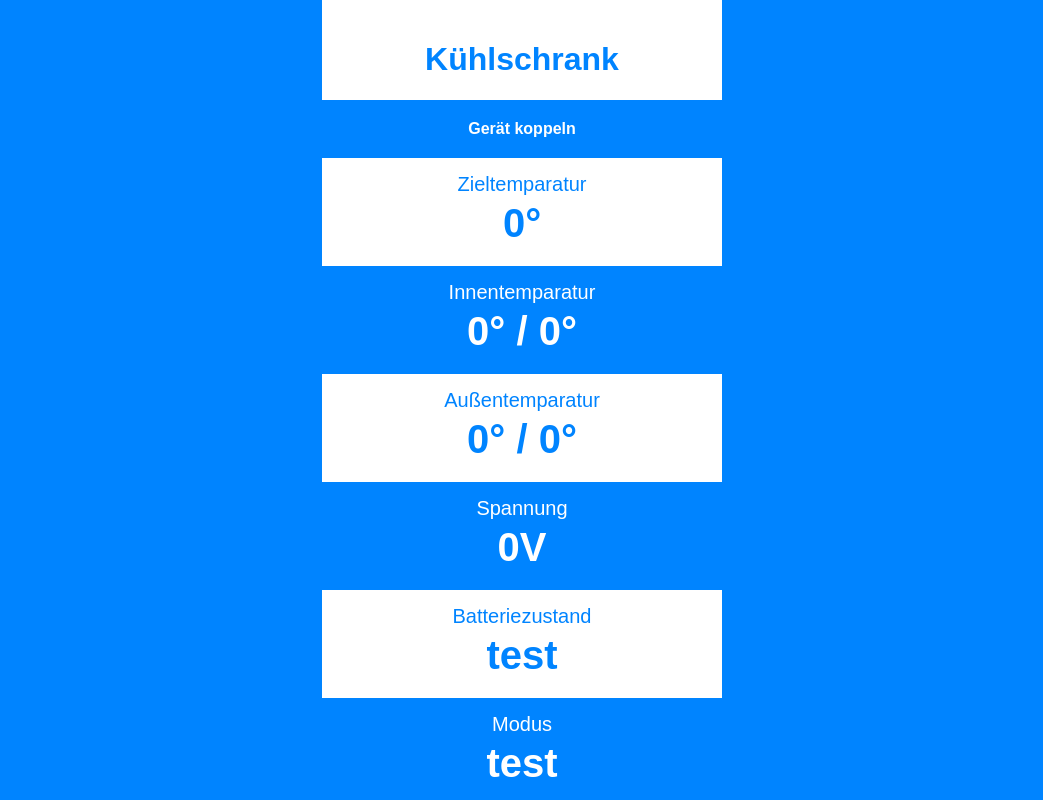
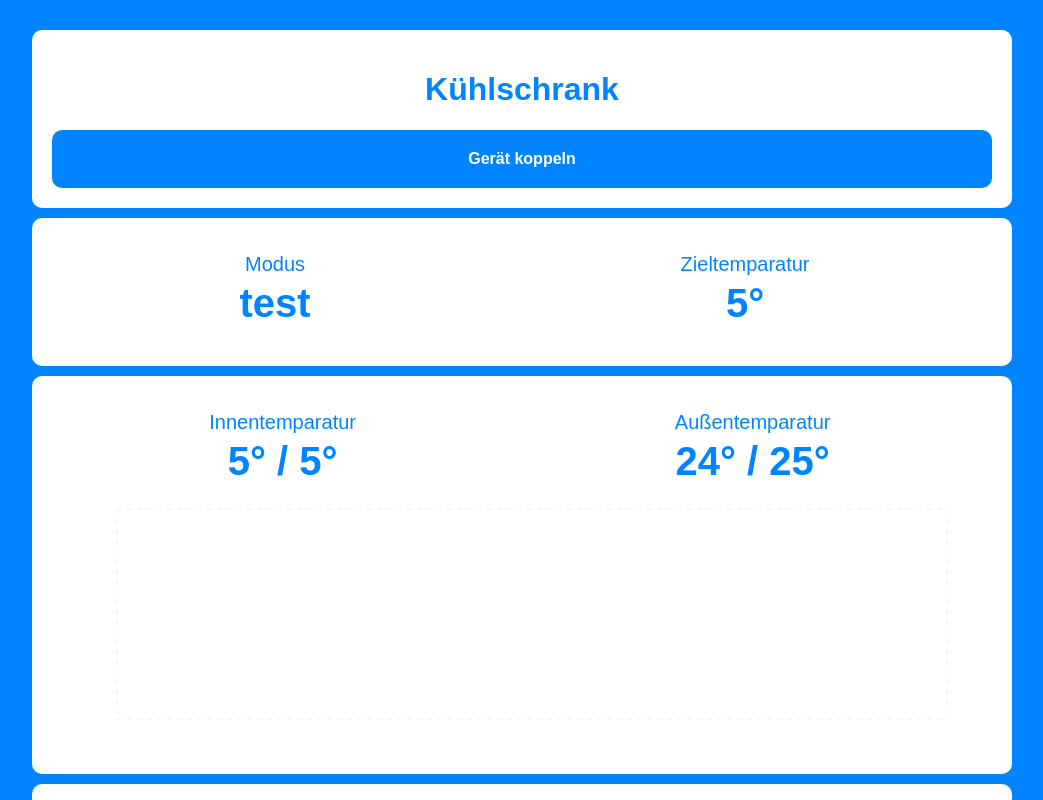
Before and after one commit to Jonasdoubleyou/cooler, a React (Create React App) app: page / in a window 1280 px wide. Shown: the top 800 px of the page, without its empty margins (118-1161 px from the left). Built offline with nearby package versions, Linux system fonts and the light colour scheme.

Commit message:
Add histographs

```diff
--- a/package.json
+++ b/package.json
@@ -10,10 +10,12 @@
     "@types/node": "^12.0.0",
     "@types/react": "^17.0.0",
     "@types/react-dom": "^17.0.0",
+    "@types/recharts": "^2.0.0",
     "@types/web-bluetooth": "^0.0.9",
     "react": "^17.0.2",
     "react-dom": "^17.0.2",
     "react-scripts": "4.0.3",
+    "recharts": "^2.0.9",
     "typescript": "^4.1.2",
     "web-vitals": "^1.0.1"
   },
--- a/src/App.css
+++ b/src/App.css
@@ -1,7 +1,6 @@
 .App {
-  max-width: 400px;
+  max-width: 1000px;
   margin: 0 auto;
-  background-color: white;
   color: var(--primary);
   padding: 20px 0px;
   text-align: center;
@@ -12,15 +11,25 @@
   background-color: red;
   padding: 20px;
   font-weight: bold;
+  border-radius: 10px 10px 10px;
+}
+
+.container {
+  background-color: white;
+  color: var(--primary);
+  border-radius: 10px 10px 10px;
+  padding: 20px;
+  margin: 10px;
+}
+
+.values {
+  display: flex;
+  flex-direction: row;
 }
 
 .value {
   padding: 15px;
-}
-
-.value__invert {
-  background-color: var(--primary);
-  color: white;
+  flex-grow: 1;
 }
 
 .value__key {
--- a/src/App.tsx
+++ b/src/App.tsx
@@ -1,6 +1,7 @@
 import React from 'react';
 import './App.css';
 import { Cooler, CoolerData, getCooler } from './connection';
+import { CartesianGrid, Line, LineChart, XAxis, YAxis } from "recharts";
 
 function App() {
   const [error, setError] = React.useState<string | null>(null);
@@ -8,14 +9,61 @@ function App() {
 
   const [cooler, setCooler] = React.useState<Cooler | null>(null);
 
+  const [history, setHistory] = React.useState<(CoolerData & { time: Date })[]>([
+    /* {
+      batteryStatus: "test",
+      coolingMode: "test",
+      tempIn1: 20,
+      tempIn2: 21,
+      tempOut1: 22,
+      tempOut2: 23,
+      tempTarget: 5,
+      voltage: 10,
+      time: new Date(1000)
+    },
+    {
+      batteryStatus: "test",
+      coolingMode: "test",
+      tempIn1: 9,
+      tempIn2: 8,
+      tempOut1: 24,
+      tempOut2: 25,
+      tempTarget: 5,
+      voltage: 10,
+      time: new Date(2000)
+    },
+    {
+      batteryStatus: "test",
+      coolingMode: "test",
+      tempIn1: 6,
+      tempIn2: 7,
+      tempOut1: 23,
+      tempOut2: 22,
+      tempTarget: 5,
+      voltage: 10,
+      time: new Date(3000)
+    },
+    {
+      batteryStatus: "test",
+      coolingMode: "test",
+      tempIn1: 5,
+      tempIn2: 4,
+      tempOut1: 24,
+      tempOut2: 25,
+      tempTarget: 5,
+      voltage: 10,
+      time: new Date(4000)
+    } */
+  ]);
+
   const [data, setData] = React.useState<CoolerData>({
     batteryStatus: "test",
     coolingMode: "test",
-    tempIn1: 0,
-    tempIn2: 0,
-    tempOut1: 0,
-    tempOut2: 0,
-    tempTarget: 0,
+    tempIn1: 5,
+    tempIn2: 5,
+    tempOut1: 24,
+    tempOut2: 25,
+    tempTarget: 5,
     voltage: 0,
   });
 
@@ -25,7 +73,7 @@ function App() {
       const cooler = await getCooler();
       setCooler(cooler);
       setState("connected");
-      } catch(error) {
+    } catch (error) {
       setError(error.message);
     }
   }
@@ -33,11 +81,12 @@ function App() {
 
 
   React.useEffect(() => {
-    if(!cooler) return;
+    if (!cooler) return;
 
     async function update() {
       const result = await cooler!.getData();
       setData(result);
+      setHistory(prev => prev.slice(-100).concat({ ...result, time: new Date() }));
     }
 
     update();
@@ -48,21 +97,34 @@ function App() {
 
   return (
     <div className="App">
+      <div className="container">
         <h1>Kühlschrank</h1>
 
         {error !== null && <p className="error">Fehler: {error}</p>}
-      {state === "connecting" && <>verbinde...</>}
         {state === "user-click" && <>
           <button onClick={start}>
             Gerät koppeln
         </button>
         </>}
+      </div>
+
+
       {/* state === "connected" && */ <>
+        <div className="container">
+          <div className="values">
+            <div className="value">
+              <div className="value__key">Modus</div>
+              <div className="value__value">{data.coolingMode}</div>
+            </div>
             <div className="value">
               <div className="value__key">Zieltemparatur</div>
               <div className="value__value">{data.tempTarget}°</div>
             </div>
-      <div className="value value__invert">
+          </div>
+        </div>
+        <div className="container">
+          <div className="values">
+            <div className="value">
               <div className="value__key">Innentemparatur</div>
               <div className="value__value">{data.tempIn1}° / {data.tempIn2}°</div>
             </div>
@@ -70,7 +132,25 @@ function App() {
               <div className="value__key">Außentemparatur</div>
               <div className="value__value">{data.tempOut1}° / {data.tempOut2}°</div>
             </div>
-        <div className="value value__invert">
+          </div>
+
+          <LineChart data={history} width={900} height={250}>
+            <XAxis dataKey="time" tickFormatter={(time: Date) => time?.toLocaleTimeString("de-DE", { hour: "2-digit", minute: "2-digit", second: "2-digit" }) ?? "unbekannt"} />
+            <YAxis />
+            <CartesianGrid stroke="#eee" strokeDasharray="5 5"/>
+
+            <Line type="monotone" dataKey="tempIn1" stroke="var(--primary)" name="Innentemparatur 1"/>
+            <Line type="monotone" dataKey="tempIn2" stroke="var(--primary)" name="Innentemparatur 2"/>
+            <Line type="monotone" dataKey="tempOut1" stroke="var(--orange)" name="Außentemparatur 1"/>
+            <Line type="monotone" dataKey="tempOut2" stroke="var(--orange)" name="Außentemparatur 2"/>
+            <Line type="monotone" dataKey="tempTarget" stroke="var(--green)" name="Zieltemparatur" />
+          </LineChart>
+        </div>
+
+
+        <div className="container">
+          <div className="values">
+            <div className="value">
               <div className="value__key">Spannung</div>
               <div className="value__value">{data.voltage}V</div>
             </div>
@@ -78,9 +158,7 @@ function App() {
               <div className="value__key">Batteriezustand</div>
               <div className="value__value">{data.batteryStatus}</div>
             </div>
-        <div className="value value__invert">
-          <div className="value__key">Modus</div>
-          <div className="value__value">{data.coolingMode}</div>
+          </div>
         </div>
       </>}
     </div>
--- a/src/index.css
+++ b/src/index.css
@@ -1,5 +1,8 @@
 :root {
   --primary: rgb(0, 132, 255);
+  --green: #00dd00;
+  --red: #dd0000;
+  --orange: #dd8500;
 }
 
 body {
@@ -18,4 +21,5 @@ button {
   font-weight: bold;
   padding: 20px 10%;
   width: 80%;
+  border-radius: 10px 10px 10px;
 }
```
Also changed, not shown: 17 other files (tests, documents, lock files or other folders). Lines whose indentation alone changed are shown as unchanged.
